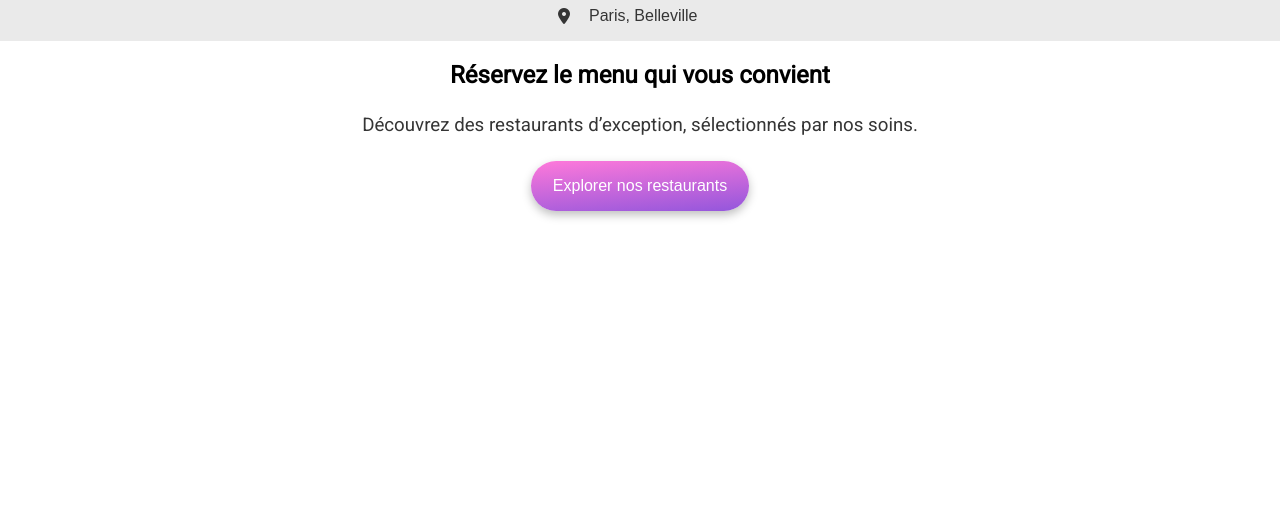
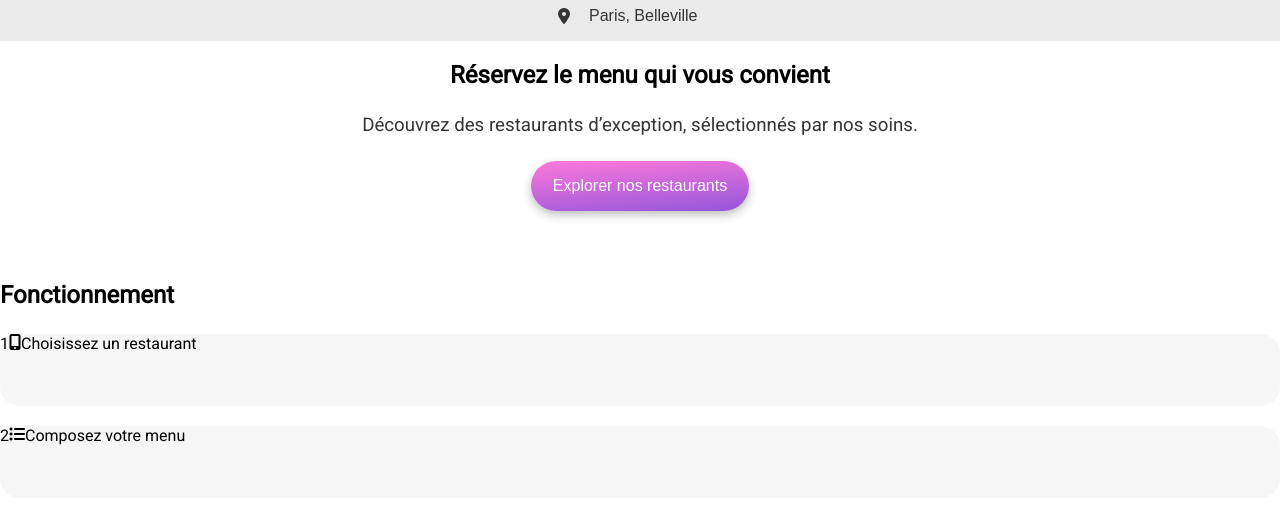
Before and after one commit to boris-pjr/Pujar_Boris_1_repository_012024, a website: page index.html in a window 1280 px wide. Shown: the part 70-585 px from the top of the page. Drawn offline with Linux system fonts and the light colour scheme; a web font is replaced by a local one.

Commit message:
début d'intégration de la section fonctionnement

```diff
--- a/index.html
+++ b/index.html
@@ -31,6 +31,26 @@
                 <button>Explorer nos restaurants</button>
             </section>
             <!-- Section : Fonctionnement -->
+            <section class="fonctionnement">
+                <h1>Fonctionnement</h1>
+                <div class="fonctionnement__rectangle">
+                    <a href="#" class="fonctionnement__rectangle--number">
+                        <div>1</div>
+                        <i class="fa-solid fa-mobile-screen-button fa-fonctionnement"></i>
+                        <p>Choisissez un restaurant</p>
+                    </a>
+                    <a href="#" class="fonctionnement__rectangle--number">
+                        <div>2</div>
+                        <i class="fa-solid fa-list-ul fa-fonctionnement"></i>
+                        <p>Composez votre menu</p>
+                    </a>
+                    <a href="#" class="fonctionnement__rectangle--number">
+                        <div>3</div>
+                        <i class="fa-solid fa-store fa-fonctionnement"></i>
+                        <p>Dégustez au restaurant</p>
+                    </a>
+                </div>
+            </section>
             <!-- Section : Restaurants -->
         </main>
         <!-- FOOTER -->
--- /dev/null
+++ b/scss/5_pages/page-accueil/_fontionnement.scss
@@ -0,0 +1,24 @@
+.fonctionnement {
+    display: flex;
+    flex-direction: column;
+    gap: 25px;
+    padding: 20px 0 50px 0;
+    background-color: $bc-fonctionnement;
+
+    &__rectangle {
+        display: flex;
+        flex-direction: column;
+        gap: 20px;
+    }
+
+    &__rectangle--number {
+        display: flex;
+        flex-direction: row;
+        background-color: $bc-numbercards;
+        height: 72px;
+        border-radius: 20px;
+
+
+
+    }
+}
--- a/scss/main.scss
+++ b/scss/main.scss
@@ -4,3 +4,4 @@
 @import "./3_layouts/header";
 @import "./5_pages/page-accueil/localisation";
 @import "./5_pages/page-accueil/explorer";
+@import "./5_pages/page-accueil/fontionnement";
```
Also changed, not shown: assets/css/main.css, 1 other file.
